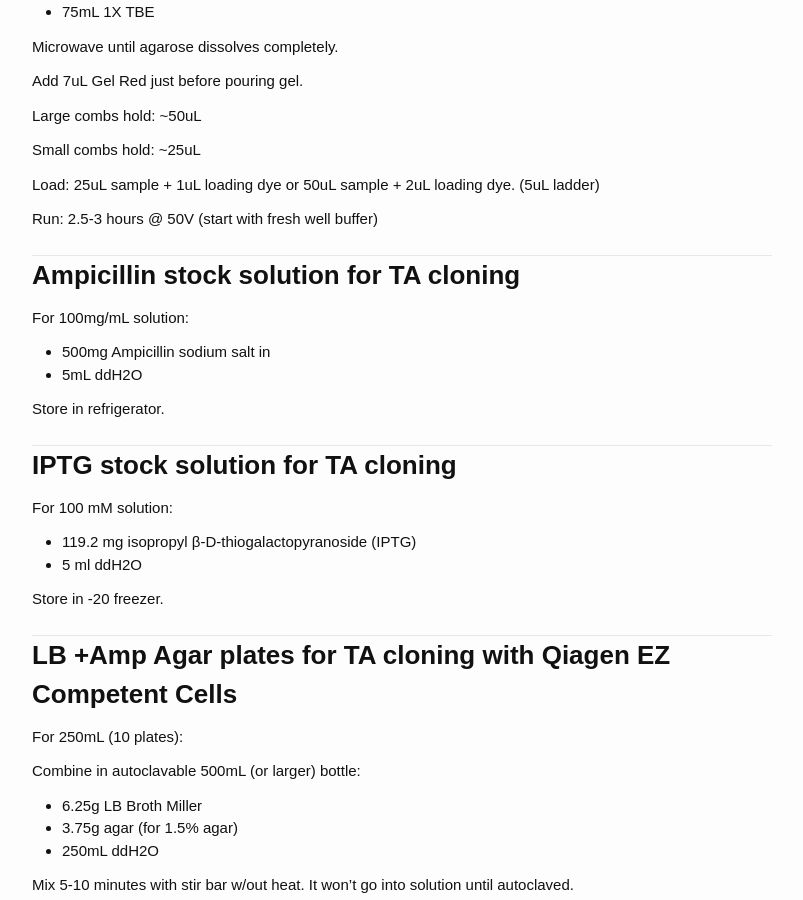
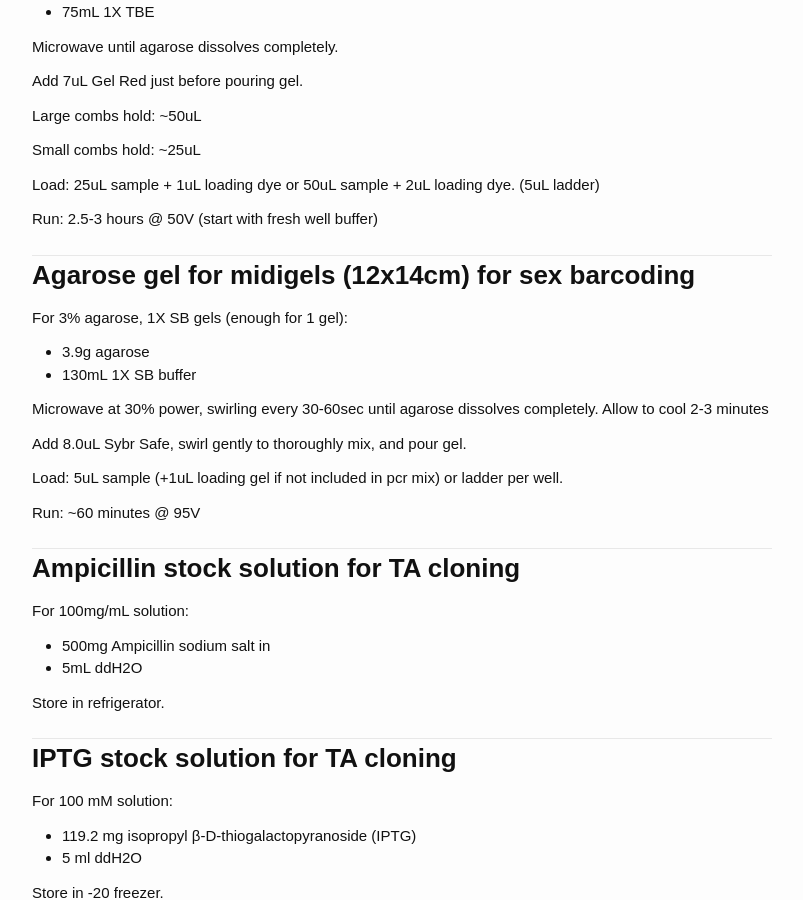
Before and after one commit to aduffy70/Protocols, a Jekyll site: the page built from Lab_recipes.md, in a window 1280 px wide and 900 px high, scrolled down 878 px. Shown: the whole window, without its empty margins (238-1041 px from the left). Built offline with Jekyll 4.4.1, drawn with Linux system fonts in a browser that asks for light colours.

Commit message:
Update Lab_recipes.md with sex barcoding agarose recipe

```diff
--- a/Lab_recipes.md
+++ b/Lab_recipes.md
@@ -47,6 +47,20 @@ Small combs hold: ~25uL
 Load: 25uL sample + 1uL loading dye or 50uL sample + 2uL loading dye. (5uL ladder)
 
 Run: 2.5-3 hours @ 50V (start with fresh well buffer)
+
+# Agarose gel for midigels (12x14cm) for sex barcoding
+For 3% agarose, 1X SB gels (enough for 1 gel):
+
+  * 3.9g agarose
+  * 130mL 1X SB buffer
+
+Microwave at 30% power, swirling every 30-60sec until agarose dissolves completely. Allow to cool 2-3 minutes
+
+Add 8.0uL Sybr Safe, swirl gently to thoroughly mix, and pour gel.
+
+Load: 5uL sample (+1uL loading gel if not included in pcr mix) or ladder per well.
+
+Run: ~60 minutes @ 95V
 
 # Ampicillin stock solution for TA cloning
 For 100mg/mL solution:
```
